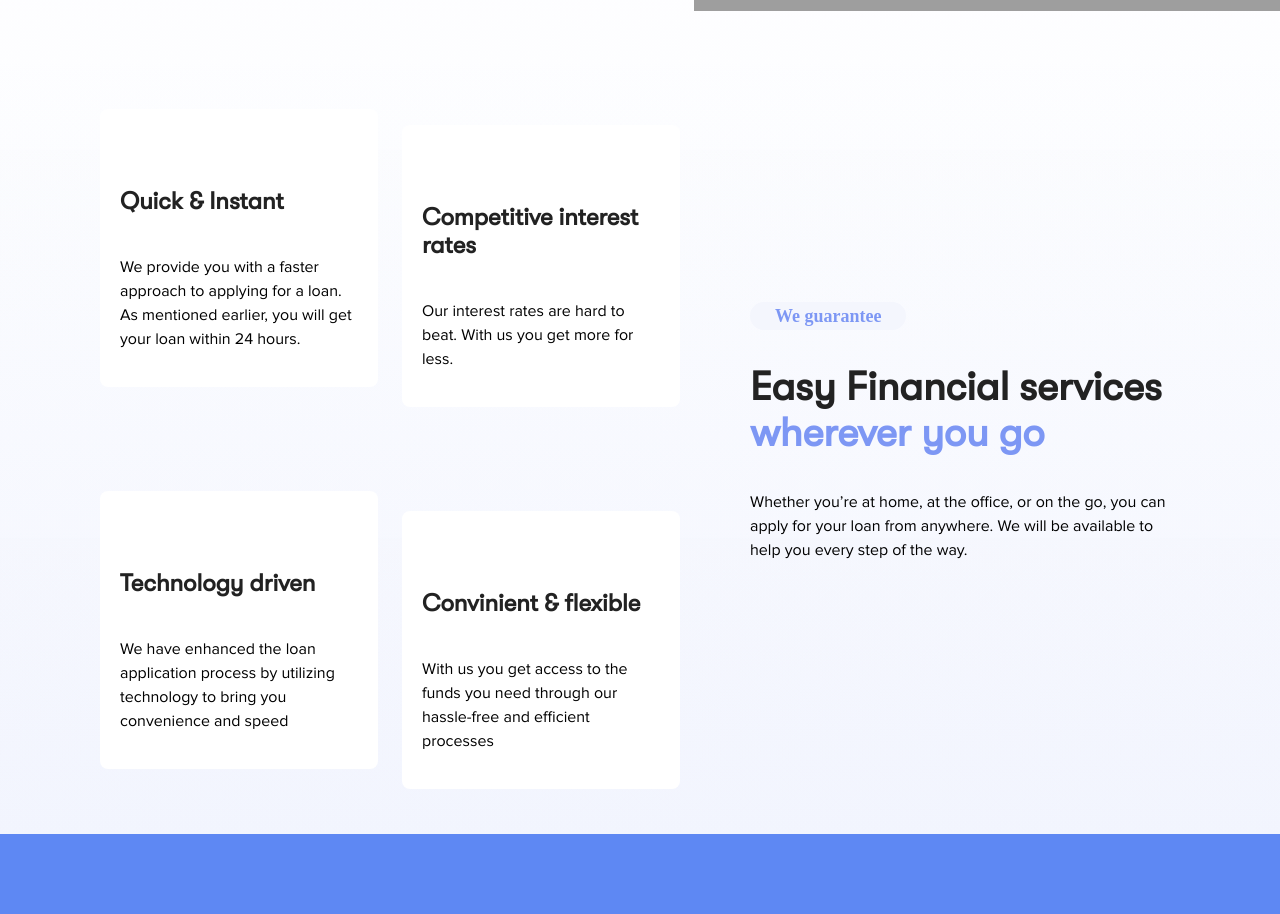
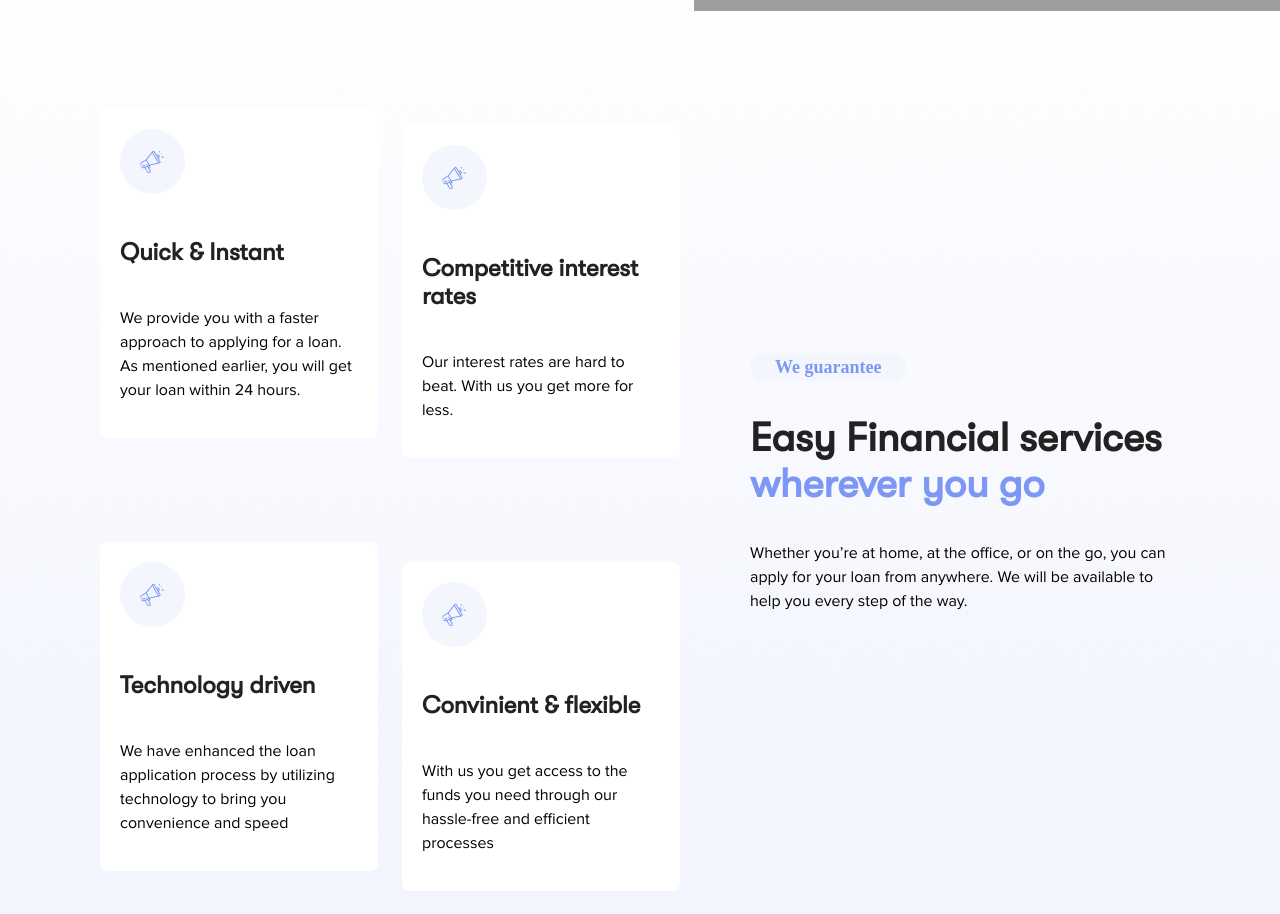
Before and after one commit to kingdanie/revent, an Angular app: page / in a window 1280 px wide. Shown: the part 1600-2514 px from the top of the page. Built offline with nearby package versions, Linux system fonts and the light colour scheme; grey boxes are pictures that could not be loaded.

Commit message:
included promotion icon

```diff
--- a/src/app/app.component.html
+++ b/src/app/app.component.html
@@ -52,7 +52,7 @@
     <section class="why-us">
       <div class="grid-container">
         <div>
-          <img src="" />
+          <img class="promotion" src="assets/images/promotion.svg" />
           <h5>Quick & Instant</h5>
           <p>
             We provide you with a faster approach to applying for a loan.
@@ -60,17 +60,17 @@
           </p>
         </div>
         <div>
-          <img src="" />
+          <img class="promotion" src="assets/images/promotion.svg" />
           <h5>Competitive interest rates</h5>
           <p>Our interest rates are hard to beat. With us you get more for less.</p>
         </div>
         <div>
-          <img src="" />
+          <img class="promotion" src="assets/images/promotion.svg" />
           <h5>Technology driven</h5>
           <p>We have enhanced the loan application process by utilizing technology to bring you convenience and speed </p>
         </div>
         <div>
-          <img src="" />
+          <img class="promotion" src="assets/images/promotion.svg" />
           <h5>Convinient & flexible</h5>
           <p>With us you get access to the funds you need through our hassle-free and efficient processes</p>
         </div>
--- a/src/styles.scss
+++ b/src/styles.scss
@@ -328,6 +328,14 @@ nav {
             padding: 20px;
             border-radius: 8px;
             margin: 40px auto;
+
+            .promotion {
+              padding: 20px;
+              background: #F4F6FD;
+              border-radius: 100%;
+              width: 25px;
+              height: auto;
+            }
 
 
           p{
```
Also changed, not shown: src/assets/images/promotion.svg (added).
